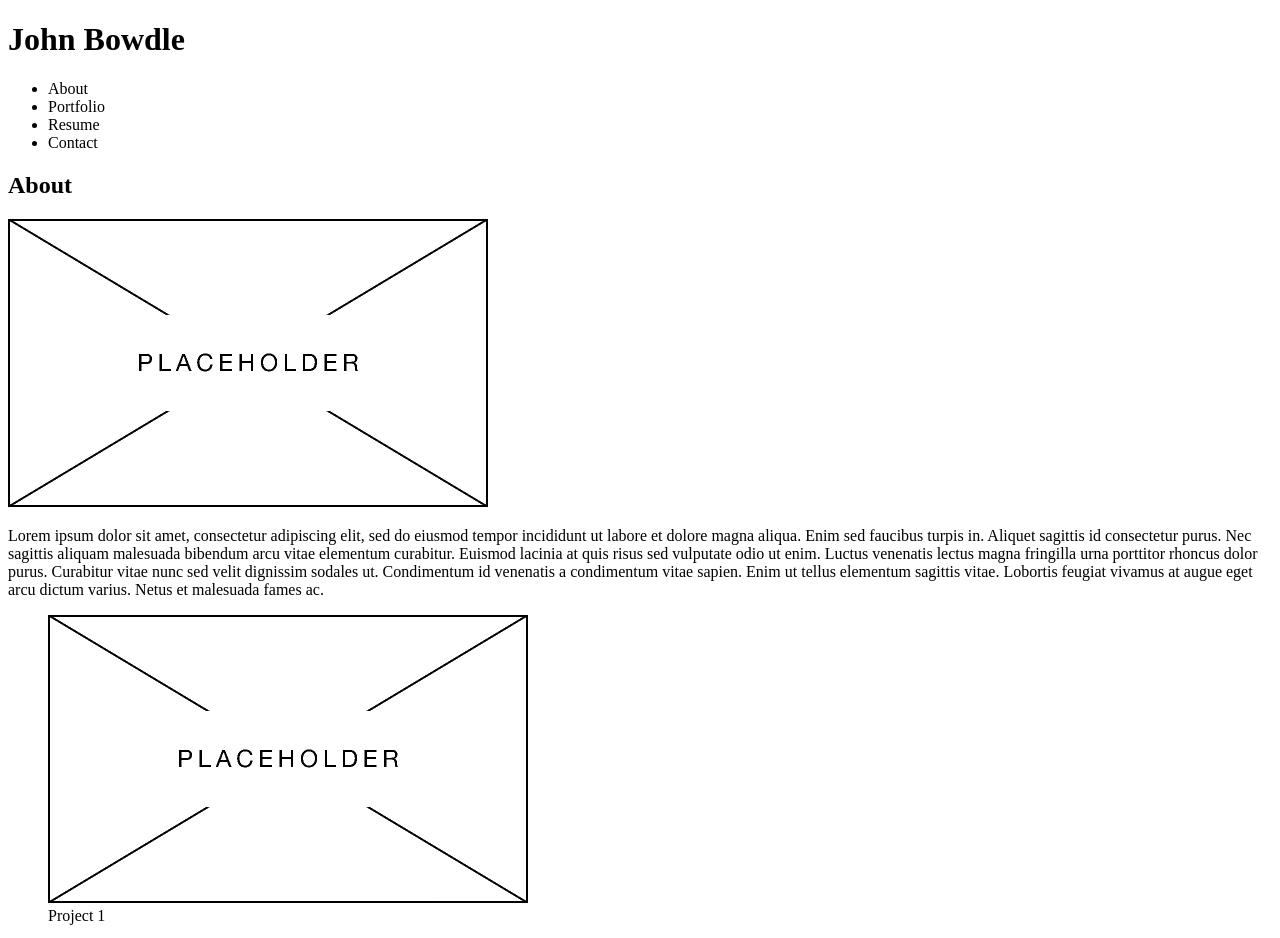
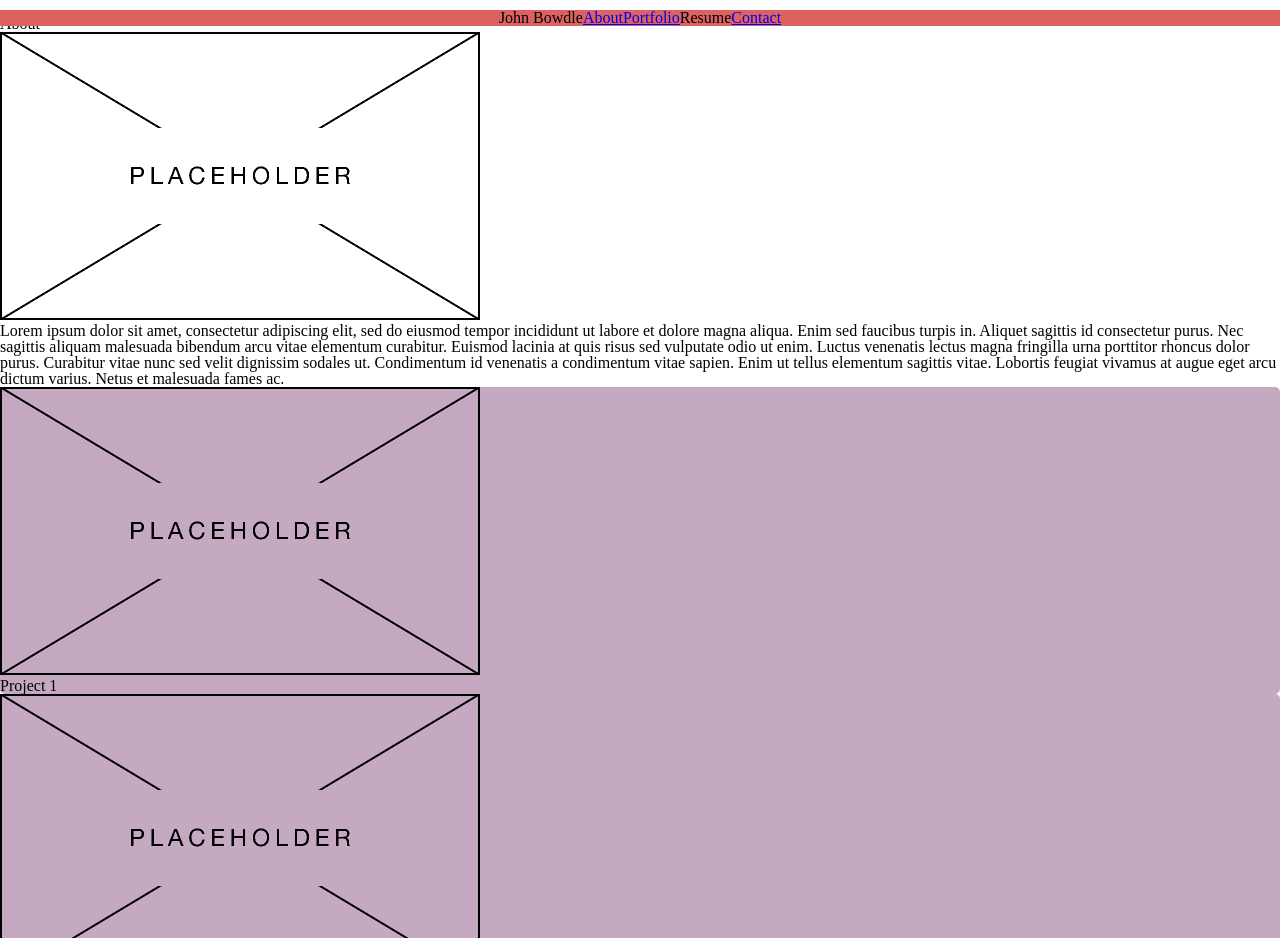
Before and after one commit to jbowdle/mod-02-challenge-portfolio, a plain HTML site: page index.html in a window 1280 px wide. Shown: the top 938 px of the page. Drawn offline with Linux system fonts and the light colour scheme.

Commit message:
Added CSS reset

```diff
--- /dev/null
+++ b/assets/reset.css
@@ -0,0 +1,48 @@
+/* http://meyerweb.com/eric/tools/css/reset/
+   v2.0 | 20110126
+   License: none (public domain)
+*/
+
+html, body, div, span, applet, object, iframe,
+h1, h2, h3, h4, h5, h6, p, blockquote, pre,
+a, abbr, acronym, address, big, cite, code,
+del, dfn, em, img, ins, kbd, q, s, samp,
+small, strike, strong, sub, sup, tt, var,
+b, u, i, center,
+dl, dt, dd, ol, ul, li,
+fieldset, form, label, legend,
+table, caption, tbody, tfoot, thead, tr, th, td,
+article, aside, canvas, details, embed,
+figure, figcaption, footer, header, hgroup,
+menu, nav, output, ruby, section, summary,
+time, mark, audio, video {
+	margin: 0;
+	padding: 0;
+	border: 0;
+	font-size: 100%;
+	font: inherit;
+	vertical-align: baseline;
+}
+/* HTML5 display-role reset for older browsers */
+article, aside, details, figcaption, figure,
+footer, header, hgroup, menu, nav, section {
+	display: block;
+}
+body {
+	line-height: 1;
+}
+ol, ul {
+	list-style: none;
+}
+blockquote, q {
+	quotes: none;
+}
+blockquote:before, blockquote:after,
+q:before, q:after {
+	content: '';
+	content: none;
+}
+table {
+	border-collapse: collapse;
+	border-spacing: 0;
+}
--- a/assets/style.css
+++ b/assets/style.css
@@ -0,0 +1,67 @@
+
+/*Color storage*/
+:root {
+    --bg-color: rgb(0, 0, 0);
+    --accent-color: rgb(220, 97, 97);
+}
+
+header {
+    display: flex;
+    flex-wrap: wrap;
+    justify-content: center;
+    position: sticky;
+    top: 10px;
+    background-color: var(--accent-color);
+    width: 100vw;
+}
+
+nav ul {
+    display: flex;
+    justify-content: space-between;
+}
+
+img {
+    max-width: 100%;
+}
+
+#portfolio {
+    display: grid;
+    grid-template-areas:
+        "one one"
+        "one one"
+        "two two"
+        "three four"
+        "five six";
+}
+
+/*This rule is just for visualization*/
+#portfolio > * {
+    background-color: rgba(111,41,97,.4);
+    border-radius: 5px;
+}
+
+#first-card {
+    grid-area: one;
+}
+
+#second-card {
+    grid-area: two;
+}
+
+#third-card {
+    grid-area: three;
+}
+
+#fourth-card {
+    grid-area: four;
+}
+
+#fifth-card {
+    grid-area: five;
+}
+
+#sixth-card {
+    grid-area: six;
+}
+
+/*Create display layouts for tablets, laptops, and full size screens*/
--- a/index.html
+++ b/index.html
@@ -4,18 +4,22 @@
         <meta charset="UTF-8">
         <meta name="viewport" content="width=device-width, initial-scale=1.0">
         <title>John Bowdle's Portfolio</title>
+        <link rel="stylesheet" href="./assets/reset.css">
         <link rel="stylesheet" href="./assets/style.css">
     </head>
     <body>
         <header>
             <h1>John Bowdle</h1>
-            <!--Nav will feature links to sections farther down the page and to (placeholder) resume-->
+            <!--
+            Nav will feature links to sections farther down the page and to (placeholder) resume
+            Make nav fixed to top of screen
+            -->
             <nav>
                 <ul>
-                    <li><a>About</a></li>
-                    <li><a>Portfolio</a></li>
+                    <li><a href="#about">About</a></li>
+                    <li><a href="#portfolio">Portfolio</a></li>
                     <li><a>Resume</a></li>
-                    <li><a>Contact</a></li>
+                    <li><a href="#contact">Contact</a></li>
                 </ul>
             </nav>
         </header>
@@ -23,42 +27,46 @@
         <div></div>
         <main>
             <!--About section featuring photo-->
-            <section>
+            <section id="about">
                 <h2>About</h2>
                 <img src="./assets/placeholder.png">
                 <p>Lorem ipsum dolor sit amet, consectetur adipiscing elit, sed do eiusmod tempor incididunt ut labore et dolore magna aliqua. Enim sed faucibus turpis in. Aliquet sagittis id consectetur purus. Nec sagittis aliquam malesuada bibendum arcu vitae elementum curabitur. Euismod lacinia at quis risus sed vulputate odio ut enim. Luctus venenatis lectus magna fringilla urna porttitor rhoncus dolor purus. Curabitur vitae nunc sed velit dignissim sodales ut. Condimentum id venenatis a condimentum vitae sapien. Enim ut tellus elementum sagittis vitae. Lobortis feugiat vivamus at augue eget arcu dictum varius. Netus et malesuada fames ac.</p>
             </section>
             <!--Section will have placeholder images that link to projects. Make placeholder page-->
-            <section>
-                <figure>
+            <section id="portfolio">
+                <figure id="first-card">
                     <!--This figure should be significantly larger than the others-->
                     <img src="./assets/placeholder.png">
                     <figcaption>Project 1</figcaption>
                 </figure>
-                <figure>
+                <figure id="second-card">
                     <img src="./assets/placeholder.png">
                     <figcaption>Project 2</figcaption>
                 </figure>
-                <figure>
+                <figure id="third-card">
                     <img src="./assets/placeholder.png">
                     <figcaption>Project 3</figcaption>
                 </figure>
-                <figure>
+                <figure id="fourth-card">
                     <img src="./assets/placeholder.png">
                     <figcaption>Project 4</figcaption>
                 </figure>
-                <figure>
+                <figure id="fifth-card">
                     <img src="./assets/placeholder.png">
                     <figcaption>Project 5</figcaption>
+                </figure>
+                <figure id="sixth-card">
+                    <img src="./assets/placeholder.png">
+                    <figcaption>Project 6</figcaption>
                 </figure>
             </section>
         </main>
         <!--Footer will have contact links-->
-        <footer>
+        <footer id="contact">
             <h2>Contact</h2>
             <ul>
-                <li><a>Phone</a></li>
-                <li><a>Email</a></li>
+                <li><a>555-555-5555</a></li>
+                <li><a>fakeEmail@fakeSite.com</a></li>
                 <li><a>GitHub</a></li>
             </ul>
         </footer>
```
